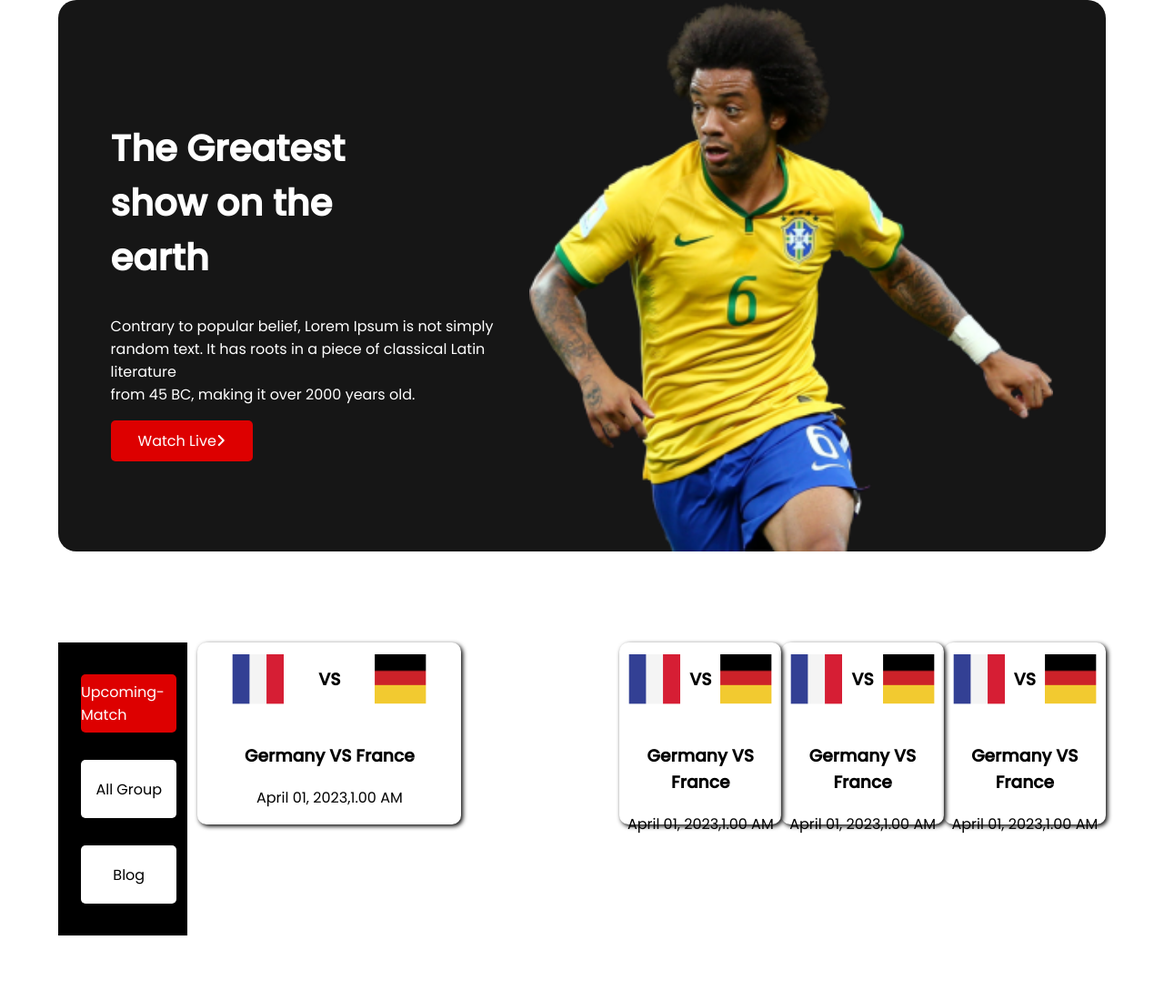
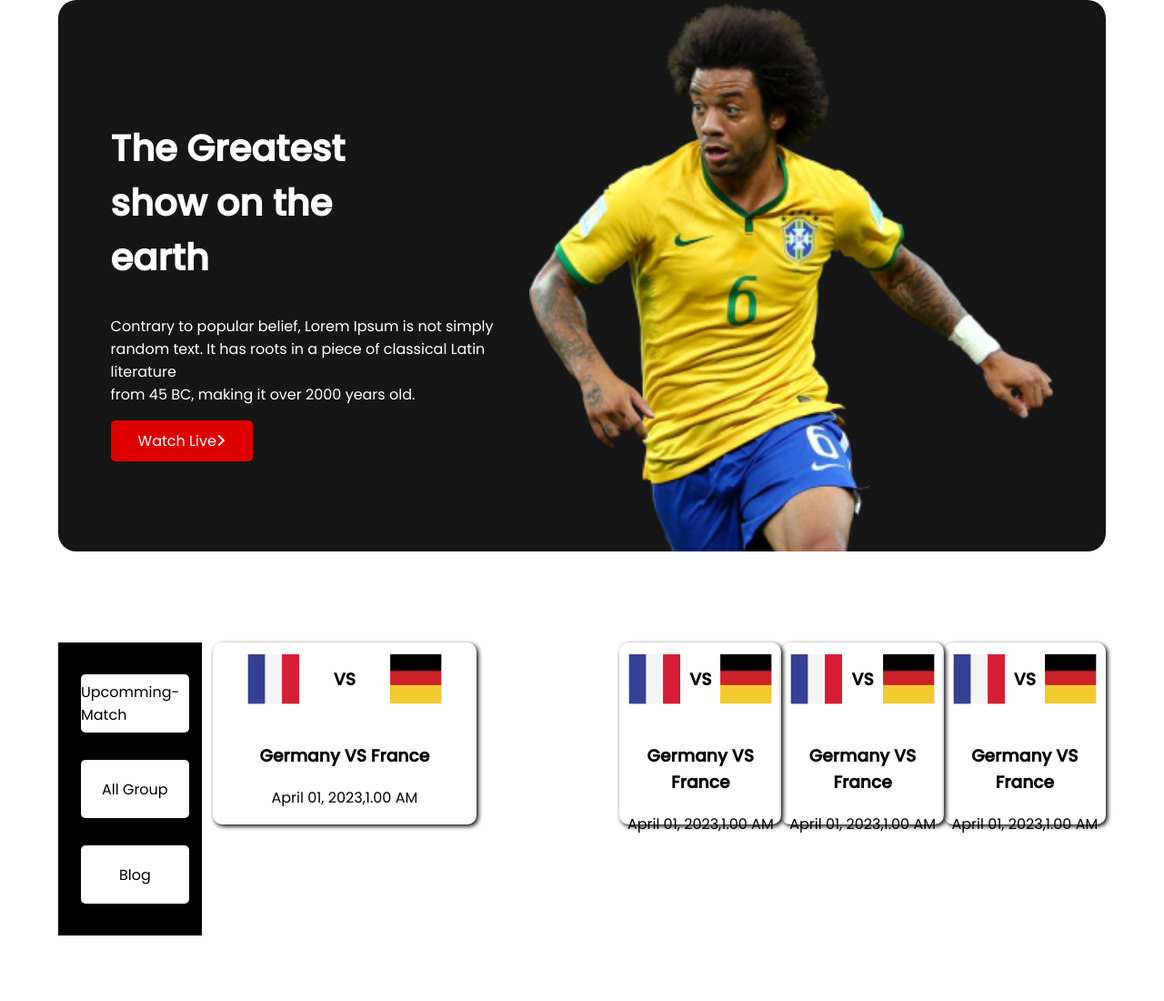
Before and after one commit to tasmia88/world-cup, a plain HTML site: page upcomming-match.html in a window 1280 px wide. Shown: the top 1100 px of the page at 91% size. Drawn offline with Linux system fonts and the light colour scheme; a web font is replaced by a local one.

Commit message:
MY  commit

```diff
--- a/upcomming-match.html
+++ b/upcomming-match.html
@@ -31,7 +31,7 @@
         </section>
         <section class="blog-container">
             <div class="blogs-button">
-                <a id="upcoming-button" href="upcoming-match.html">Upcoming-Match</a>
+                <a id="upcomming-button" href="upcomming-match.html">Upcomming-Match</a>
                 <a href="all-group.html">All Group</a>
                 <a href="index.html">Blog</a>
             </div>
```
Also changed, not shown: index.html (+1 -1 lines).
